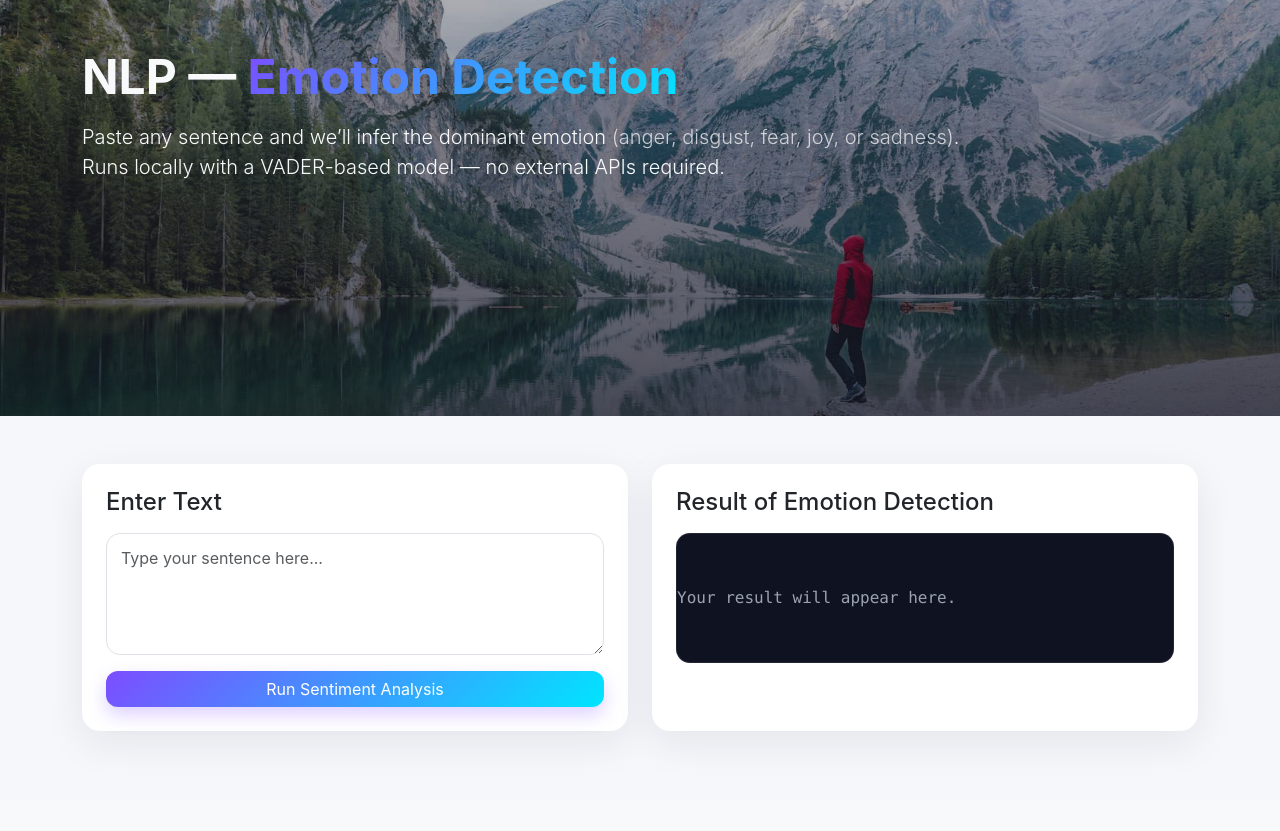
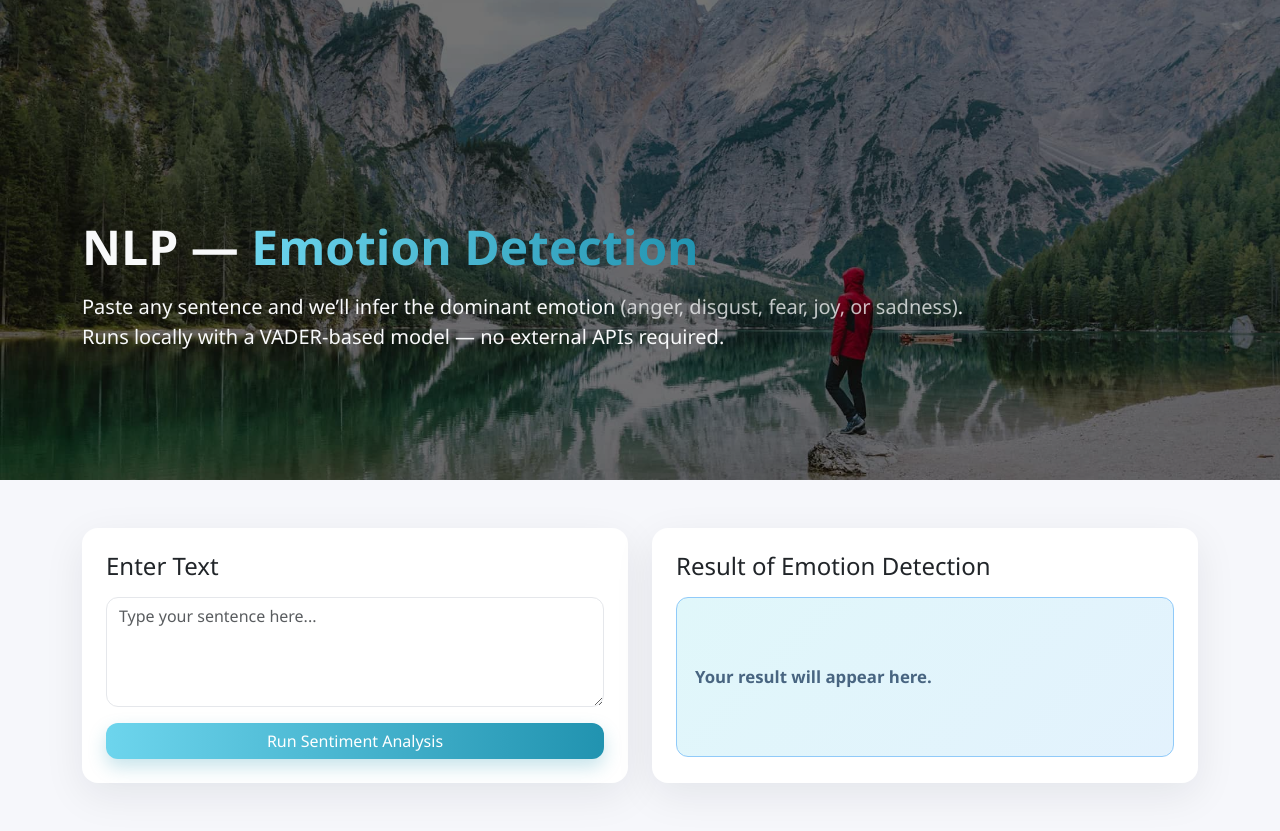
Before and after one commit to ashishtheanalyst/Emotion_detector, a Flask app: page / in a window 1280 px wide. Before the commit the page ends 741 px from the top, so only its background shows below. Run offline with Flask 3, Linux system fonts and the light colour scheme.

Commit message:
Update style.css

```diff
--- a/static/style.css
+++ b/static/style.css
@@ -1,33 +1,30 @@
-:root{
-  --bg: #0f1221;
-  --card: #ffffff;
-  --soft: 18px;
-  --gradient: linear-gradient(135deg,#7c4dff 0%, #00e5ff 100%);
+:root {
+  --bg: #0a0f1c;
+  --gradient: linear-gradient(90deg, #6dd5ed, #2193b0);
 }
 
-*{ box-sizing: border-box; }
-body{
-  font-family: Inter, system-ui, -apple-system, Segoe UI, Roboto, "Helvetica Neue", Arial, "Noto Sans", "Apple Color Emoji", "Segoe UI Emoji", "Segoe UI Symbol";
+/* General */
+body {
+  font-family: 'Segoe UI', Tahoma, Geneva, Verdana, sans-serif;
   background: #f6f7fb;
   color: #111827;
+  margin: 0;
 }
+
+.card { border-radius: 16px; }
+.shadow-soft { box-shadow: 0 12px 40px rgba(17,24,39,.08); }
 
 /* Hero */
 .hero{
   position: relative;
-  min-height: 52vh;
+  min-height: 60vh;
   background: url('/static/img/hero-bg.jpg') center/cover no-repeat, var(--bg);
   color: #fff;
+  display: flex;
+  align-items: flex-end;
+  padding-bottom: 80px;
 }
-.hero-overlay{
-  position:absolute; inset:0;
-  background: linear-gradient(180deg, rgba(15,18,33,.35), rgba(15,18,33,.75));
-  pointer-events:none;
-}
-.hero-illustration{
-  max-height: 300px;
-  filter: drop-shadow(0 20px 40px rgba(0,0,0,.45));
-}
+.hero-overlay{ position:absolute; inset:0; background: rgba(0,0,0,.55); }
 .gradient-text{
   background: var(--gradient);
   -webkit-background-clip: text;
@@ -35,55 +32,47 @@
   color: transparent;
 }
 
-/* Cards */
-.shadow-soft{
-  box-shadow: 0 12px 40px rgba(17,24,39,.08);
-  border-radius: var(--soft);
+/* Inputs */
+textarea.form-control{
+  background:#fff;
+  border:1px solid #e5e7eb;
+  color:#111;
+  border-radius:12px;
 }
-.card{ border-radius: var(--soft); }
-
-/* Controls */
-textarea.form-control{
-  border-radius: 14px;
-  padding: 12px 14px;
+textarea.form-control:focus{
+  box-shadow:0 0 0 2px #2563eb33;
+  border-color:#2563eb66;
 }
 .btn-primary{
   background-image: var(--gradient);
   border: none;
   border-radius: 12px;
-  box-shadow: 0 8px 18px rgba(124,77,255,.25);
+  box-shadow: 0 8px 18px rgba(33,147,176,.25);
 }
-.btn-primary:hover{ filter: brightness(1.03); }
+.btn-primary:hover{ filter:brightness(1.03); }
 
-/* Result box */
+/* 🔵 Colored result box (this replaces the dark/black box) */
 .result-box{
-  background: #0f1221;
-  color: #e5e7eb;
-  border: 1px solid rgba(255,255,255,.08);
-  border-radius: 14px;
-  min-height: 88px;
-  font-family: ui-monospace, SFMono-Regular, Menlo, Monaco, Consolas, "Liberation Mono", "Courier New", monospace;
-  line-height: 1.6;
+  padding: 16px 18px;
+  border-radius: 12px;
+  border: 1px solid #90caf9;
+  background: linear-gradient(135deg, #e0f7fa, #e3f2fd);
+  color: #0b3a69;
+  font-size: 1.05rem;
+  font-weight: 600;
   white-space: pre-wrap;
-  word-break: break-word;
+  transition: transform .15s ease, box-shadow .15s ease;
 }
-.placeholder-text{ color: #9ca3af; }
+.result-box.updated{
+  transform: translateY(-2px);
+  box-shadow: 0 10px 22px rgba(137,207,240,.25);
+}
+.placeholder-text{ color:#486581; }
 
-/* Dominant pill */
-.bg-emo{
-  background-image: var(--gradient);
-  color: #0f1221;
-  padding: 8px 12px;
-  font-weight: 700;
-}
-
-/* Emoji strip */
-.emo-ico{
-  width: 36px; height: 36px; object-fit: contain;
-  opacity: .95;
-  transition: transform .15s ease;
-}
-.emo-ico:hover{ transform: translateY(-2px) scale(1.04); }
-
-/* Small niceties */
-footer{ opacity: .7; }
+/* Dominant emotion badge colors */
+.badge-emo{ font-size:1.1rem; padding:.6rem 1rem; border-radius:50px; color:#fff; }
+.badge-anger   { background:#ef4444; }
+.badge-joy     { background:#facc15; color:#111; }
+.badge-sadness { background:#3b82f6; }
+.badge-fear    { background:#8b5cf6; }
+.badge-disgust { background:#22c55e; }
```
